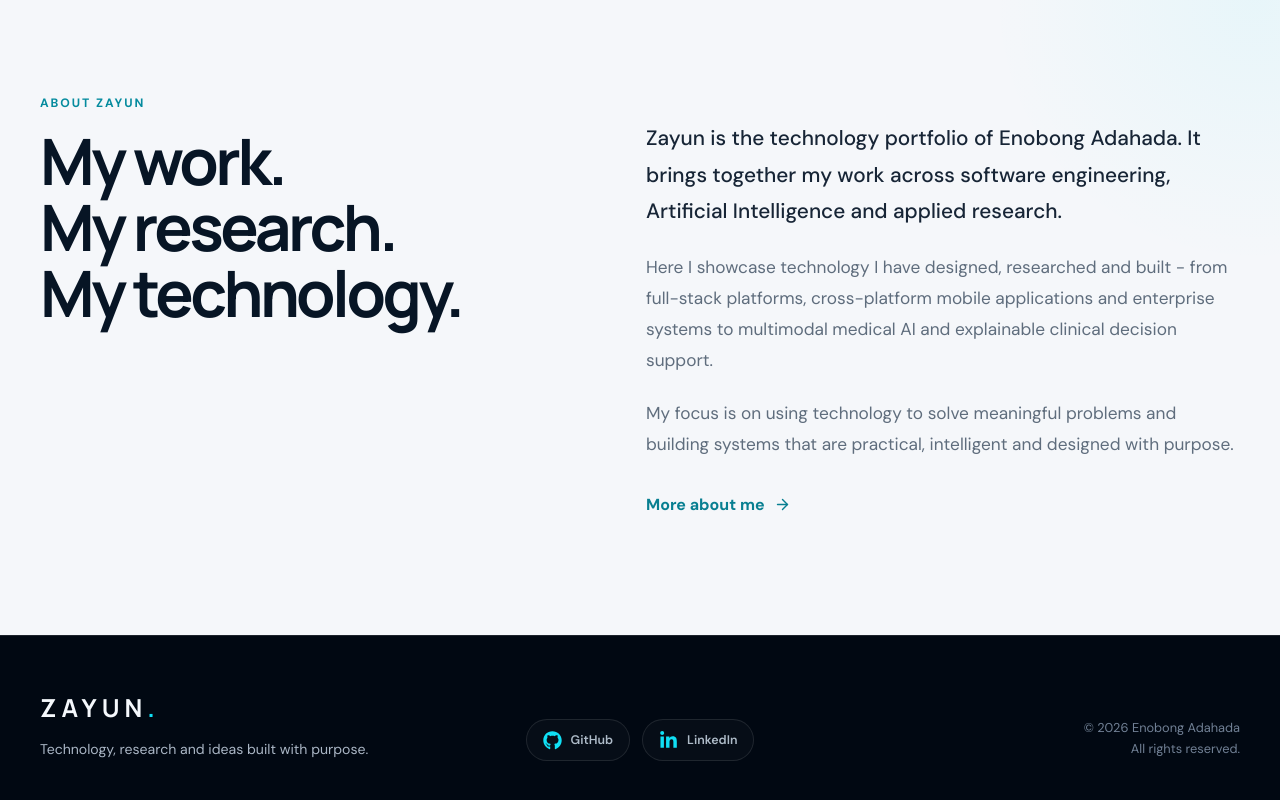
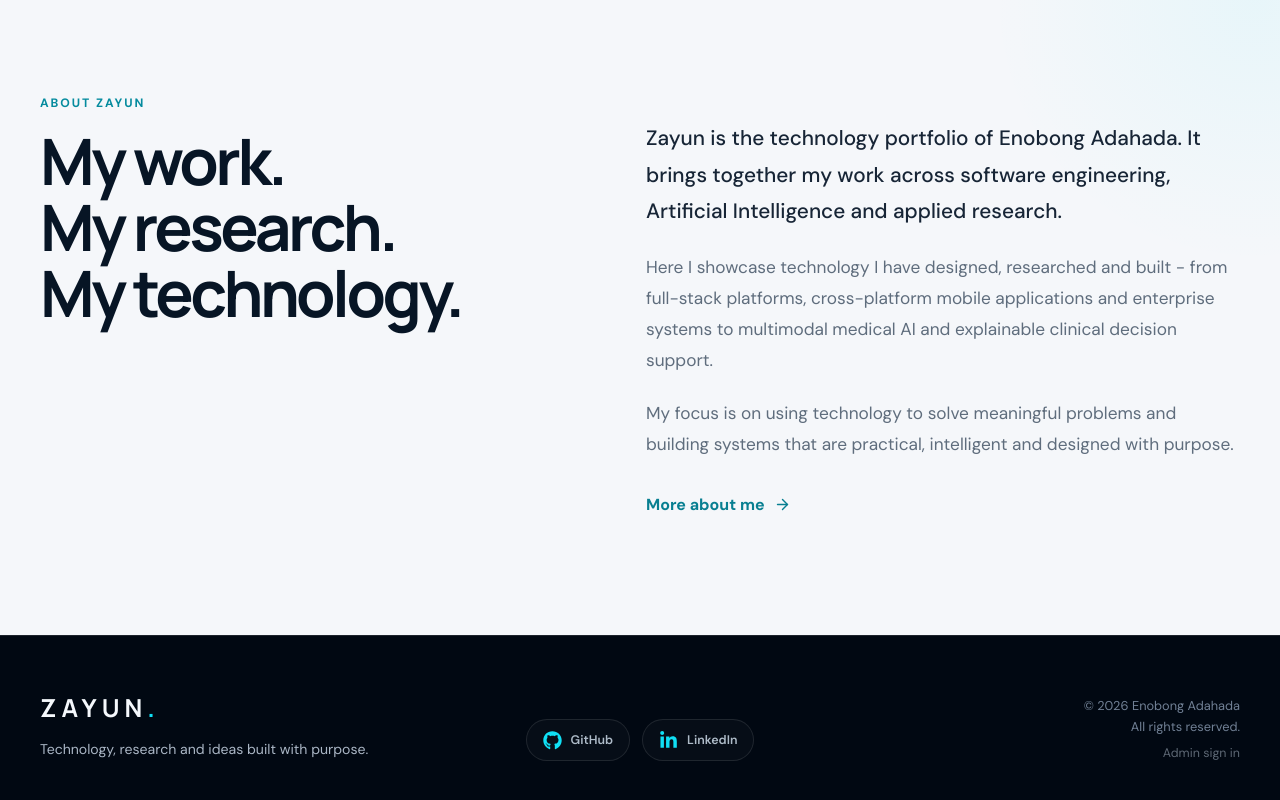
Before and after one commit to adahadapato/zayun-web, a React (Vite) app: page / in a window 1280 px wide. Shown: the part 1072-1872 px from the top of the page. Built offline with nearby package versions, Linux system fonts and the light colour scheme.

Commit message:
Admin area and API-driven public pages link

```diff
--- a/src/components/layout/Footer.tsx
+++ b/src/components/layout/Footer.tsx
@@ -4,6 +4,8 @@ import {
 } from 'react-icons/fa';
 
 import { Link } from 'react-router';
+
+import { useSession } from '../../state/SessionContext';
 
 const currentYear = new Date().getFullYear();
 
@@ -21,6 +23,8 @@ const socialLinks = [
 ];
 
 function Footer() {
+    const { isAdmin } = useSession();
+
     return (
         <footer className="footer">
             <div className="container footer-content">
@@ -73,6 +77,14 @@ function Footer() {
                     <p>
                         All rights reserved.
                     </p>
+
+                    {/* A quiet way into the admin area (signed in: straight to the dashboard) */}
+                    <Link
+                        to={isAdmin ? '/admin' : '/login'}
+                        className="footer-admin-link"
+                    >
+                        {isAdmin ? 'Admin dashboard' : 'Admin sign in'}
+                    </Link>
                 </div>
             </div>
         </footer>
--- a/src/styles/footer.css
+++ b/src/styles/footer.css
@@ -144,3 +144,18 @@
         justify-content: center;
     }
 }
+
+/* The small "Admin sign in" link under the copyright */
+.footer-admin-link {
+    display: inline-block;
+    margin-top: 6px;
+    color: rgba(170, 182, 197, 0.55);
+    font-size: 0.78rem;
+    text-decoration: none;
+    transition: color 160ms ease;
+}
+
+.footer-admin-link:hover,
+.footer-admin-link:focus-visible {
+    color: var(--z-cyan);
+}
```
